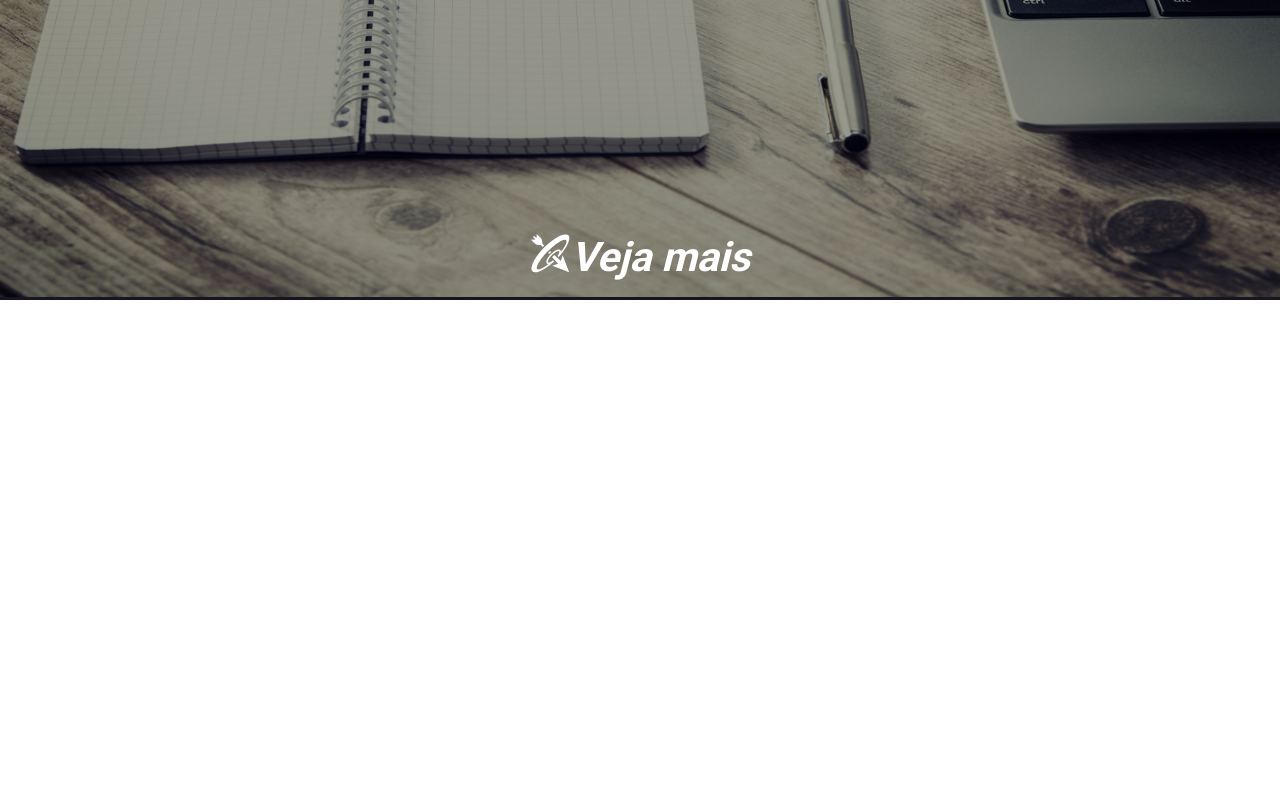
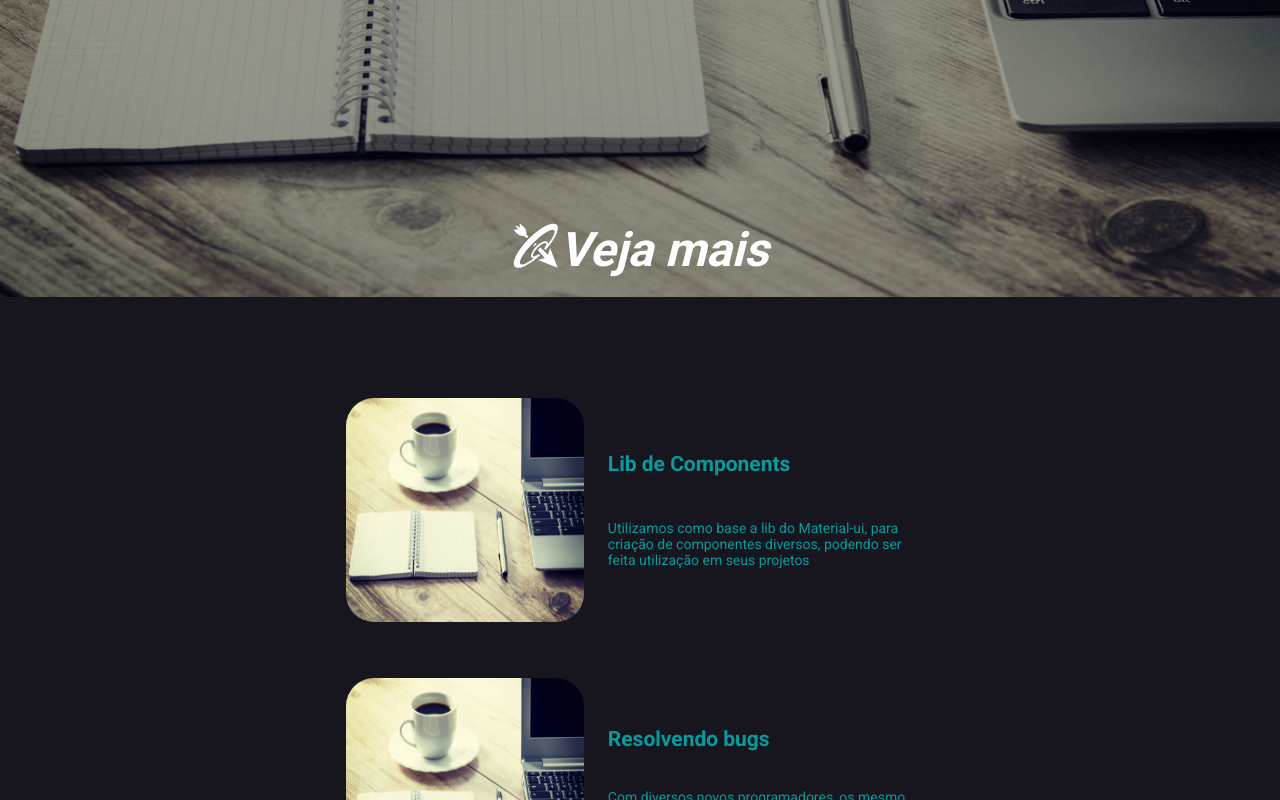
Before and after one commit to noguecisar97/comunidade, a Next.js app: page / in a window 1280 px wide. Shown: the part 503-1303 px from the top of the page. Before the commit the page ends 803 px from the top, so only its background shows below. Built offline with nearby package versions, Linux system fonts and the light colour scheme.

Commit message:
feat: add card topics in the home page

```diff
--- /dev/null
+++ b/src/components/cardTopic/cardTopic.tsx
@@ -0,0 +1,15 @@
+import React from 'react'
+import { Card, Contend, Description, Img, Title } from './styles'
+import { IProps } from './types'
+
+export const CardTopic: React.FC<IProps> = ({ img, title, description, ...rest }): JSX.Element => {
+  return (
+    <Card {...rest}>
+      <Img src={img ?? '/images/home.jpg'} alt={`image of ${title}`} title={`image of ${title}`} />
+      <Contend>
+        <Title>{title}</Title>
+        <Description>{description}</Description>
+      </Contend>
+    </Card>
+  )
+}
--- /dev/null
+++ b/src/components/cardTopic/index.ts
@@ -0,0 +1 @@
+export { CardTopic } from './cardTopic'
--- /dev/null
+++ b/src/components/cardTopic/styles.ts
@@ -0,0 +1,37 @@
+import styled from 'styled-components'
+
+export const Card = styled.div`
+  max-width: 44rem;
+  min-height: 16rem;
+
+  display: flex;
+  gap: 1rem;
+  padding: 1rem;
+`
+
+export const Img = styled.img`
+  width: 17rem;
+  height: 16rem;
+
+  background-color: ${(props) => props.theme.colors.primary};
+  border: 0;
+  border-radius: 2rem;
+`
+
+export const Contend = styled.div`
+  display: flex;
+  flex-direction: column;
+
+  justify-content: space-evenly;
+  padding: 0.7rem;
+`
+
+export const Title = styled.h2`
+  font-size: 1.5rem;
+  color: ${(props) => props.theme.colors.fifth};
+`
+
+export const Description = styled.p`
+  font-size: 1rem;
+  color: ${(props) => props.theme.colors.fifth};
+`
--- /dev/null
+++ b/src/components/cardTopic/types.ts
@@ -0,0 +1,9 @@
+import React from 'react'
+
+export interface IProps {
+  img?: string
+  title: string
+  description: string
+  style?: React.CSSProperties
+  id?: string
+}
--- a/src/components/header/styles.ts
+++ b/src/components/header/styles.ts
@@ -20,7 +20,7 @@ export const Contend = styled.div`
 
 export const OptionMenu = styled.p`
   color: ${(props) => props.theme.colors.secondary};
-  font-size: 1.6rem;
+  font-size: 1.2rem;
   font-style: italic;
 
   &:hover {
@@ -34,7 +34,7 @@ export const Button = styled.button`
   background-color: ${(props) => props.theme.colors.fifth};
   border: solid 1px ${(props) => props.theme.colors.secondary};
   border-radius: 50px;
-  font-size: 1.8rem;
+  font-size: 1.6rem;
   display: flex;
   justify-content: center;
   align-items: center;
--- a/src/modules/home/home.tsx
+++ b/src/modules/home/home.tsx
@@ -1,16 +1,24 @@
-import { NextPage } from 'next'
 import React from 'react'
-import { About, Container, Image, Title } from './styles'
+import { About, Banner, Container, Image, Title, TopicsContainer } from './styles'
 import { GiSupersonicArrow } from 'react-icons/gi'
+import { CardTopic } from 'components/cardTopic'
+import Topicos from './topicos.json'
 
-export const Home: NextPage = () => {
+export const Home = (): JSX.Element => {
   return (
     <Container>
-      <Title>Unnameds</Title>
-      <Image src="/images/home.jpg" alt="imagem" />
-      <About>
-        <GiSupersonicArrow /> Veja mais
-      </About>
+      <Banner>
+        <Title>Unnameds</Title>
+        <Image src="/images/home.jpg" alt="imagem" />
+        <About>
+          <GiSupersonicArrow /> Veja mais
+        </About>
+      </Banner>
+      <TopicsContainer>
+        {Topicos.map((e, i) => (
+          <CardTopic key={`${e.name}-${i}`} description={e.description} title={e.name} />
+        ))}
+      </TopicsContainer>
     </Container>
   )
 }
--- a/src/modules/home/styles.ts
+++ b/src/modules/home/styles.ts
@@ -2,17 +2,27 @@ import styled, { keyframes } from 'styled-components'
 
 export const Container = styled.div`
   position: relative;
+  display: flex;
+  flex-direction: column;
+  align-items: center;
+
+  overflow-x: hidden;
+`
+
+export const Banner = styled.div`
+  position: relative;
+  width: 100vw;
 `
 
 const FrameFontSize = keyframes`
   0% {
-    font-size: 5.5rem;
+    font-size: 4.5rem;
   }
   50% {
-    font-size: 6.2rem;
+    font-size: 5.2rem;
   }
   100% {
-    font-size: 5.5rem;
+    font-size: 4.5rem;
   }
 `
 
@@ -43,6 +53,14 @@ export const Image = styled.img`
   width: 100%;
   height: calc(100vh - 80px);
   filter: grayscale(0.4) brightness(0.6);
+
+  @media screen and (max-width: 800px) {
+    height: calc(100vh - 280px);
+  }
+
+  @media screen and (max-width: 600px) {
+    height: calc(100vh - 380px);
+  }
 `
 
 export const About = styled.p`
@@ -64,3 +82,14 @@ export const About = styled.p`
     font-size: 4.6rem;
   }
 `
+
+export const TopicsContainer = styled.div`
+  max-width: 1365px;
+
+  flex-wrap: wrap;
+  display: flex;
+  justify-content: center;
+  gap: 2rem 3rem;
+
+  padding: 6rem 1rem;
+`
--- /dev/null
+++ b/src/modules/home/topicos.json
@@ -0,0 +1,32 @@
+[
+  {
+    "name": "Lib de Components",
+    "description": "Utilizamos como base a lib do Material-ui, para criação de componentes diversos, podendo ser feita utilização em seus projetos",
+    "link": ""
+  },
+  {
+    "name": "Resolvendo bugs",
+    "description": "Com diversos novos programadores, os mesmo acabam sempre encontrando barreiras que as vezes não conseguem superar sozinho, estamos disposto a ajudar, basta nos enviar sua duvida.",
+    "link": ""
+  },
+  {
+    "name": "Construção de Software",
+    "description": "Trabalhamos com diversos desenvolvedores onde conseguimos desenvolver diversos softwares tanto para automação como para execução de serviços temporários.",
+    "link": ""
+  },
+  {
+    "name": "Projetos já criados",
+    "description": "Nossa equipe já atuou em diversos projetos tendo assim grande conhecimento para a ajuda e suporte, conheça alguns de nossos projetos",
+    "link": ""
+  },
+  {
+    "name": "Desenvolvimento Web",
+    "description": "Construção de website é uma das demandas mais pedidas atualmente, conseguimos construir diversos sites, se já conter um template fica até mais fácil, focados em qualidade e seguraça",
+    "link": ""
+  },
+  {
+    "name": "Principais Linguagens",
+    "description": "Atualmente existem diversas linguagens no mercado, temos um grupo grande atuando com diversas linguagens para atender as demandas, veja mais sobre nossas principais linguagens.",
+    "link": ""
+  }
+]
--- a/src/themes/global.ts
+++ b/src/themes/global.ts
@@ -8,24 +8,19 @@ export default createGlobalStyle`
   }
 
   body, html {
-    font: 400 12px Roboto, sans-serif;
+    font: 400 14px Roboto, sans-serif;
   }
 
   @media screen and (max-width: 1200px) {
+    body, html {
+      font: 400 12px Roboto, sans-serif;
+    }
+  }
+
+  @media screen and (max-width: 800px) {
     body, html {
       font: 400 10px Roboto, sans-serif;
     }
   }
 
-  @media screen and (max-width: 800px) {
-    body, html {
-      font: 400 9px Roboto, sans-serif;
-    }
-  }
-
-  @media screen and (max-width: 600px) {
-    body, html {
-      font: 400 8px Roboto, sans-serif;
-    }
-  }
 `
```
